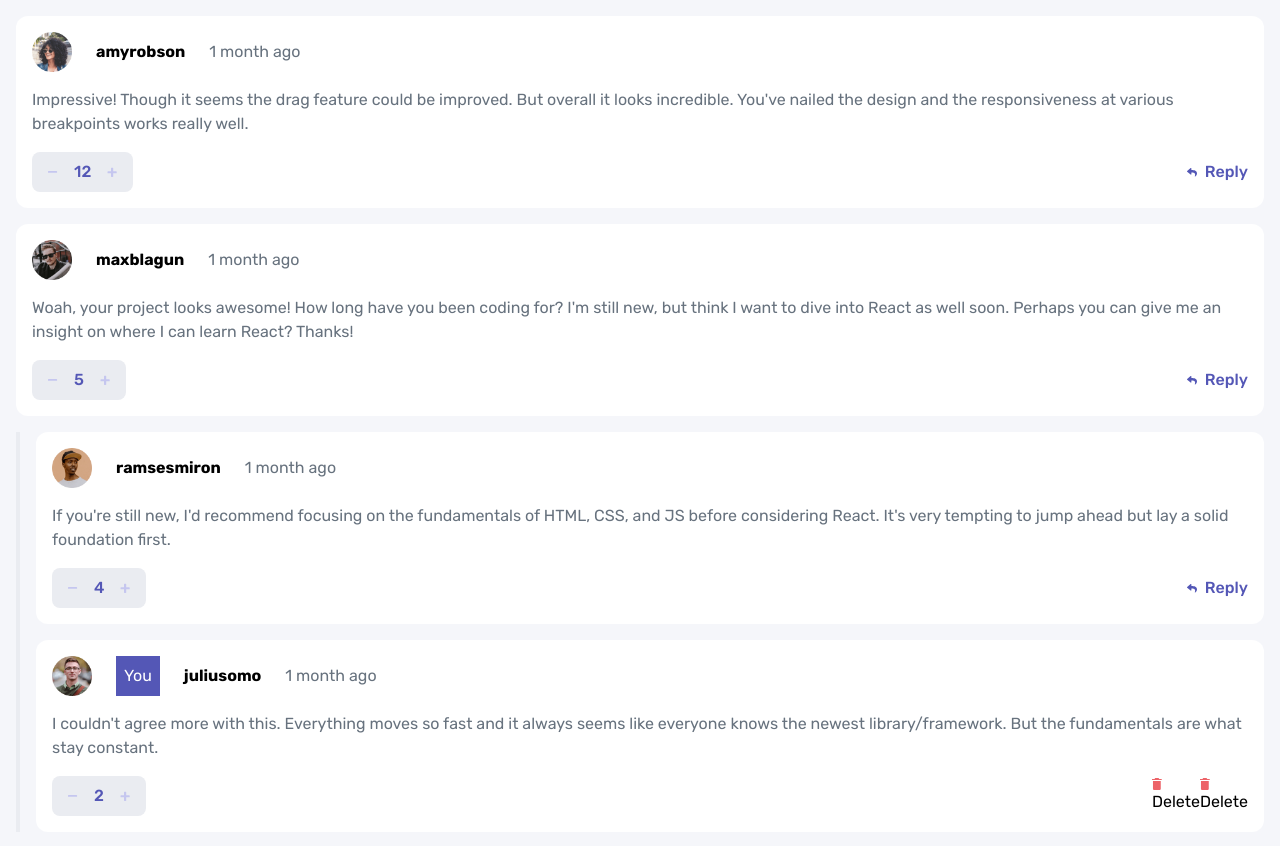
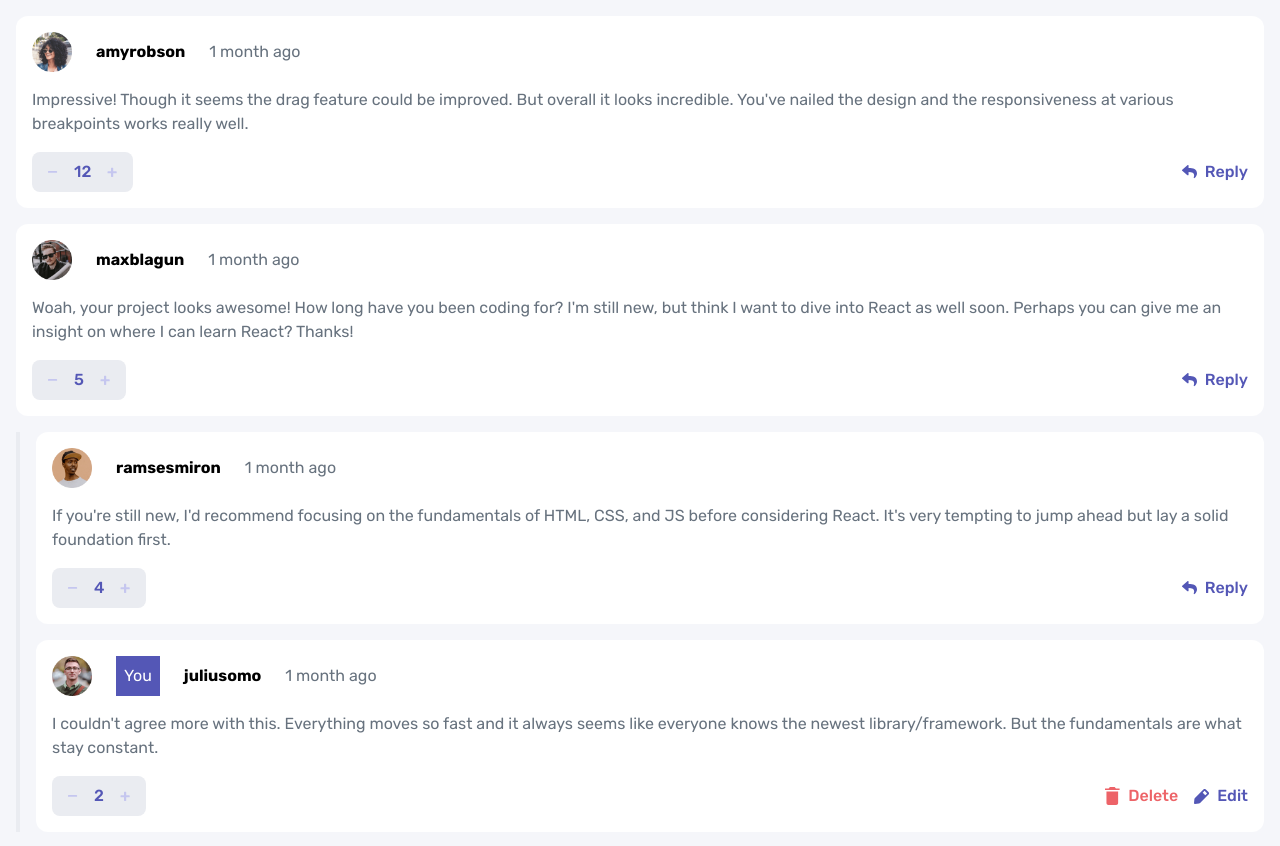
Before and after one commit to Mirror83/interactive-comments-section-frontend, a Next.js app: page / in a window 1280 px wide. Shown: the top 846 px of the page. Built offline with nearby package versions, Linux system fonts and the light colour scheme.

Commit message:
feat: added reusable IconButton component

```diff
--- a/components/CommentCard.tsx
+++ b/components/CommentCard.tsx
@@ -1,6 +1,7 @@
 import React from 'react';
 import Image from "next/image";
 import type {Comment, Reply, User} from "@/mock-data/data"
+import IconButton from "@/components/IconButton";
 
 
 type CommentCardProps = {
@@ -70,21 +71,16 @@
             </button>
         </div>
         {user.username == author.username ? (
-            <div>
-                <button>
-                    <Image src={"/images/icon-delete.svg"} alt={""} height={10} width={10}/>
-                    <span>Delete</span>
-                </button>
-                <button>
-                    <Image src={"/images/icon-delete.svg"} alt={""} height={10} width={10}/>
-                    <span>Delete</span>
-                </button>
+            <div className={"flex gap-4"}>
+                <IconButton label={"Delete"} iconPath={"/images/icon-delete.svg"}
+                            labelClassName={"text-soft-red"}/>
+                <IconButton label={"Edit"} iconPath={"/images/icon-edit.svg"} labelClassName={"text-moderate-blue"}/>
             </div>
         ) : (
-            <div className={"flex items-baseline gap-2"}>
-                <Image src={"/images/icon-reply.svg"} alt={""} height={10} width={10}/>
-                <span className={"text-moderate-blue font-[500]"}>Reply</span>
-            </div>
+            <IconButton
+                label={"Reply"}
+                iconPath={"/images/icon-reply.svg"}
+                labelClassName={"text-moderate-blue"}/>
         )}
     </div>
 }
--- /dev/null
+++ b/components/IconButton.tsx
@@ -0,0 +1,22 @@
+import React from 'react';
+import Image from "next/image";
+
+type IconButtonProps = {
+    label: string;
+    iconPath: string;
+    onClick?: () => void;
+    iconHeight?: number;
+    iconWidth?: number;
+    labelClassName?: string;
+}
+
+function IconButton({onClick, label, iconPath, labelClassName}: IconButtonProps) {
+    return (
+        <button className={"flex items-center gap-2"} onClick={onClick}>
+            <Image src={iconPath} alt={""} height={15} width={15}/>
+            <span className={`font-[500] ${labelClassName ? labelClassName : ""}`}>{label}</span>
+        </button>
+    );
+}
+
+export default IconButton;
```
